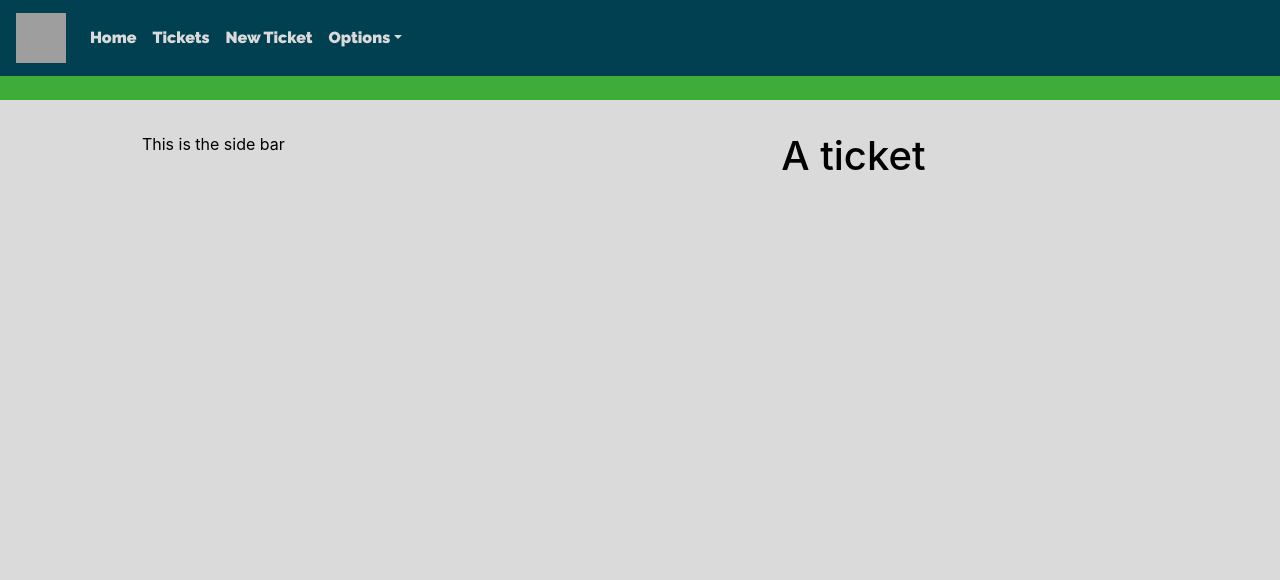
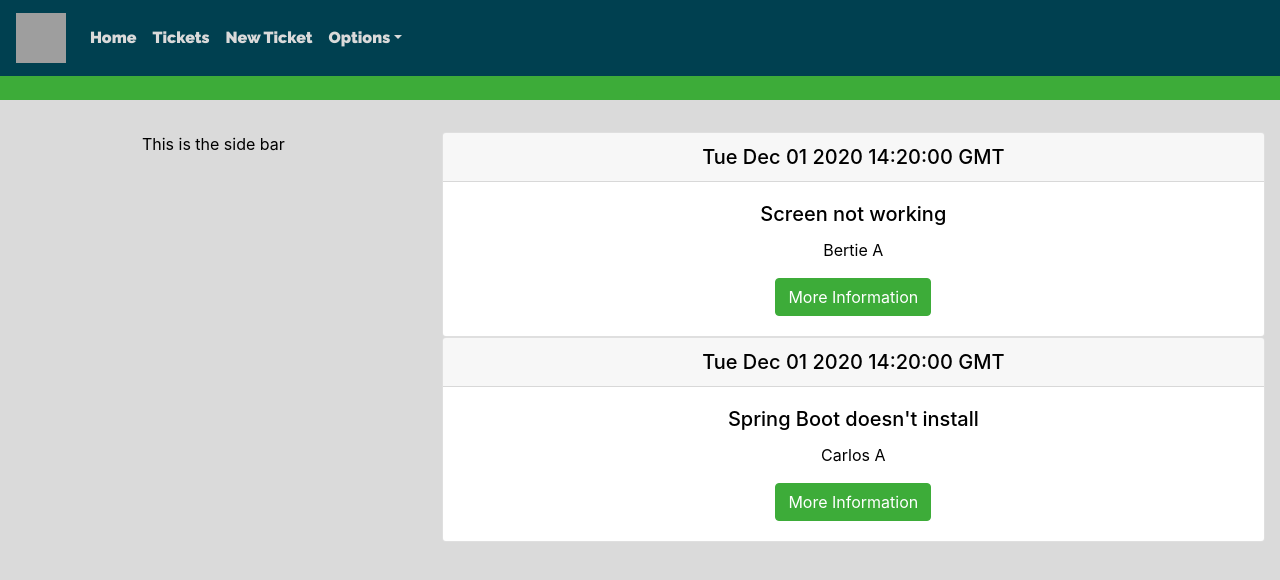
Before and after one commit to AAtkinsonQA/SFIA3, a React (Create React App) app in the folder sfia3frontend/: page /viewTickets in a window 1280 px wide. Shown: the top 580 px of the page. Built offline with nearby package versions, Linux system fonts and the light colour scheme; grey boxes are pictures that could not be loaded.

Commit message:
viewTickets cards

```diff
--- a/sfia3frontend/src/Components/Ticket.jsx
+++ b/sfia3frontend/src/Components/Ticket.jsx
@@ -1,9 +1,26 @@
-import React from 'react';
+import React from "react";
+import {Card, Button} from "react-bootstrap";
 
+const Ticket = (props) => {
+  const ticketinfo = props.info;
+  console.log(props.info);
 
-const Ticket = () => {
-return(
-    <h1>A ticket</h1>
- );
-}
+  const date = new Date(Date.now())
+  let stringDate = date.toString();
+
+  return (
+    <>
+      <Card>
+        <Card.Header as="h5">{stringDate.slice(0,28)}</Card.Header>
+        <Card.Body>
+          <Card.Title>{props.title}</Card.Title>
+          <Card.Text>
+            {props.author}
+          </Card.Text>
+          <Button variant="primary">More Information</Button>
+        </Card.Body>
+      </Card>
+    </>
+  );
+};
 export default Ticket;
--- /dev/null
+++ b/sfia3frontend/src/Components/pages/ticket.json
@@ -0,0 +1,22 @@
+[
+    {
+        "id":1,
+        "title":"Screen not working",
+        "author":"Bertie A",
+        "description":"Screen is all black",
+        "timeCreated":"2020-11-25T15:50:54.074+00:00",
+        "urgency":"high",
+        "solution":"",
+        "status":"false"
+    },
+    {
+        "id":2,
+        "title":"Spring Boot doesn't install",
+        "author":"Carlos A",
+        "description":"Screen is all black",
+        "timeCreated":"2020-11-25T15:50:54.074+00:00",
+        "urgency":"high",
+        "solution":"",
+        "status":"false"
+    }
+]
--- a/sfia3frontend/src/Components/pages/viewTickets.jsx
+++ b/sfia3frontend/src/Components/pages/viewTickets.jsx
@@ -4,6 +4,7 @@ import { Col, Container } from 'react-bootstrap';
 import { Form } from 'react-bootstrap';
 import SiteNavbar from '../SiteNavbar';
 import Ticket from '../Ticket';
+import Data from './ticket.json';
 
 const ViewTickets = () => {
 return(
@@ -13,7 +14,16 @@ return(
     <Row>
         <Col className="shaded create" sm={4}>This is the side bar</Col>
         <Col className="shaded create"  sm={8}>
-            <Ticket/>
+            {Data.map((ticket)=>(
+            <Ticket
+            key={ticket.id}
+            title={ticket.title}
+            author={ticket.author}
+            description={ticket.description}
+            timeCreated={ticket.timeCreated}
+            info={ticket}
+            />
+            ))}
         </Col>
     </Row>
 </Container>
```
Also changed, not shown: sfia3frontend/src/static.json (deleted, +0 -10 lines).
